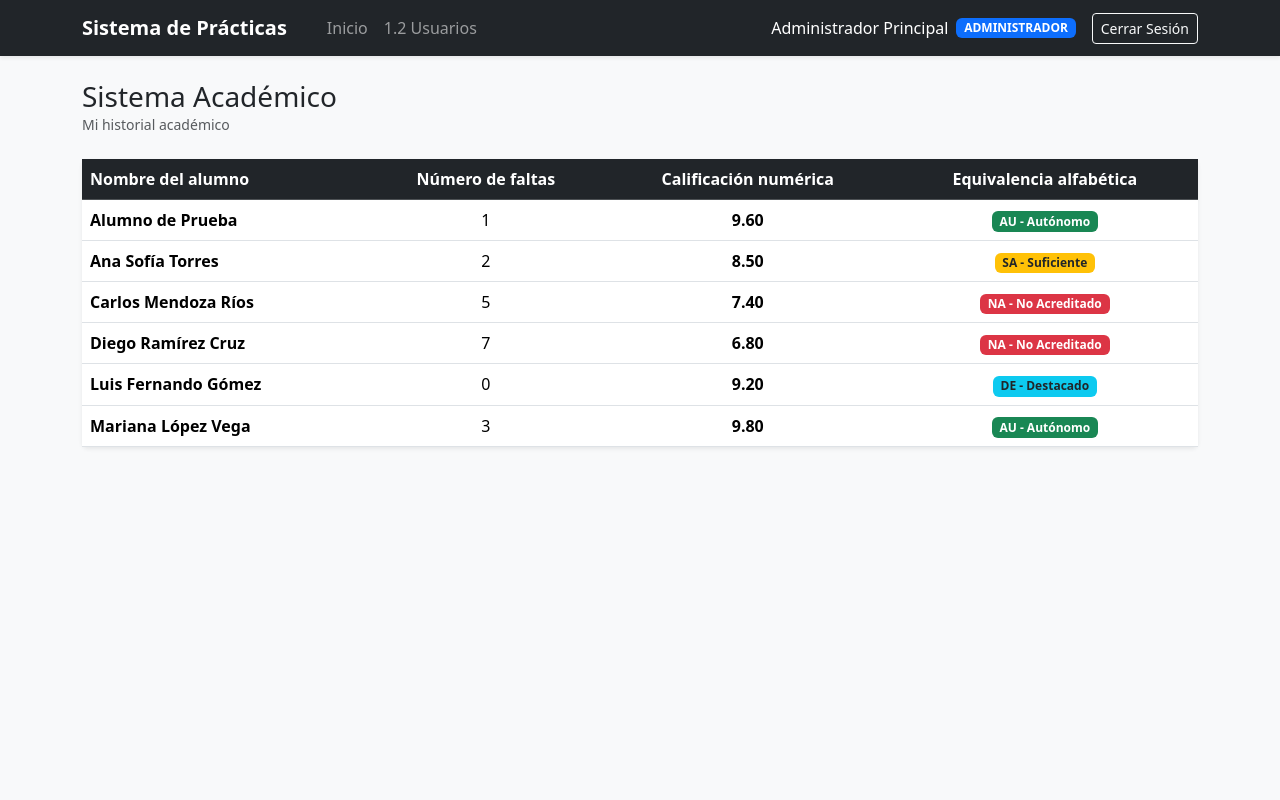
After one commit to 3vansalexis-droid/practicas-laravel, a Laravel app: page /academico in a window 1280 px wide. The commit adds this page. Run offline with Laravel 12, Linux system fonts and the light colour scheme; a user stored in the database is signed in; data comes from the database, SQL or seed files in the repository.

Commit message:
practica 1.3 sistema academico listoop

```diff
--- /dev/null
+++ b/app/Http/Controllers/AcademicoController.php
@@ -0,0 +1,120 @@
+<?php
+
+namespace App\Http\Controllers;
+
+use App\Models\RegistroAcademico;
+use App\Models\User;
+use Illuminate\Http\RedirectResponse;
+use Illuminate\Http\Request;
+use Illuminate\View\View;
+
+class AcademicoController extends Controller
+{
+    public function index(Request $request): View
+    {
+        $columnasPermitidas = ['nombre_alumno', 'calificacion', 'faltas'];
+
+        $ordenarPor = $request->get('ordenar_por', 'nombre_alumno');
+        $direccion = $request->get('direccion', 'asc');
+
+        if (! in_array($ordenarPor, $columnasPermitidas, true)) {
+            $ordenarPor = 'nombre_alumno';
+        }
+
+        if (! in_array($direccion, ['asc', 'desc'], true)) {
+            $direccion = 'asc';
+        }
+
+        $query = RegistroAcademico::query();
+
+        if (auth()->user()->role && auth()->user()->role->nombre === 'alumno') {
+            $query->where('user_id', auth()->id());
+        }
+
+        $registros = $query->orderBy($ordenarPor, $direccion)->get();
+
+        return view('academico.index', compact('registros', 'ordenarPor', 'direccion'));
+    }
+
+    public function create(): View
+    {
+        $alumnos = User::whereHas('role', function ($query) {
+            $query->where('nombre', 'alumno');
+        })->orderBy('name')->get();
+
+        return view('academico.create', compact('alumnos'));
+    }
+
+    public function store(Request $request): RedirectResponse
+    {
+        $datos = $request->validate([
+            'user_id' => ['nullable', 'exists:users,id'],
+            'nombre_alumno' => ['required', 'string', 'max:255'],
+            'faltas' => ['required', 'integer', 'min:0', 'max:100'],
+            'calificacion' => ['required', 'numeric', 'min:0', 'max:10'],
+        ], [
+            'user_id.exists' => 'La cuenta de alumno seleccionada no es válida.',
+            'nombre_alumno.required' => 'El nombre del alumno es obligatorio.',
+            'faltas.required' => 'El número de faltas es obligatorio.',
+            'faltas.integer' => 'Las faltas deben ser un número entero.',
+            'faltas.min' => 'Las faltas no pueden ser menores a 0.',
+            'faltas.max' => 'Las faltas no pueden superar 100.',
+            'calificacion.required' => 'La calificación es obligatoria.',
+            'calificacion.numeric' => 'La calificación debe ser un valor numérico.',
+            'calificacion.min' => 'La calificación mínima es 0.',
+            'calificacion.max' => 'La calificación máxima es 10.',
+        ]);
+
+        $datos['equivalencia'] = RegistroAcademico::calcularEquivalencia((float) $datos['calificacion']);
+
+        RegistroAcademico::create($datos);
+
+        return redirect()->route('academico.index')
+            ->with('success', 'Registro académico guardado correctamente.');
+    }
+
+    public function edit(RegistroAcademico $registro): View
+    {
+        $alumnos = User::whereHas('role', function ($query) {
+            $query->where('nombre', 'alumno');
+        })->orderBy('name')->get();
+
+        return view('academico.edit', compact('registro', 'alumnos'));
+    }
+
+    public function update(Request $request, RegistroAcademico $registro): RedirectResponse
+    {
+        $datos = $request->validate([
+            'user_id' => ['nullable', 'exists:users,id'],
+            'nombre_alumno' => ['required', 'string', 'max:255'],
+            'faltas' => ['required', 'integer', 'min:0', 'max:100'],
+            'calificacion' => ['required', 'numeric', 'min:0', 'max:10'],
+        ], [
+            'user_id.exists' => 'La cuenta de alumno seleccionada no es válida.',
+            'nombre_alumno.required' => 'El nombre del alumno es obligatorio.',
+            'faltas.required' => 'El número de faltas es obligatorio.',
+            'faltas.integer' => 'Las faltas deben ser un número entero.',
+            'faltas.min' => 'Las faltas no pueden ser menores a 0.',
+            'faltas.max' => 'Las faltas no pueden superar 100.',
+            'calificacion.required' => 'La calificación es obligatoria.',
+            'calificacion.numeric' => 'La calificación debe ser un valor numérico.',
+            'calificacion.min' => 'La calificación mínima es 0.',
+            'calificacion.max' => 'La calificación máxima es 10.',
+        ]);
+
+        $datos['equivalencia'] = RegistroAcademico::calcularEquivalencia((float) $datos['calificacion']);
+
+        $registro->update($datos);
+
+        return redirect()->route('academico.index')
+            ->with('success', 'Registro académico actualizado correctamente.');
+    }
+
+    public function destroy(RegistroAcademico $registro): RedirectResponse
+    {
+        $registro->delete();
+
+        return redirect()->route('academico.index')
+            ->with('success', 'Registro académico eliminado correctamente.');
+    }
+}
--- /dev/null
+++ b/app/Models/RegistroAcademico.php
@@ -0,0 +1,44 @@
+<?php
+
+namespace App\Models;
+
+use Illuminate\Database\Eloquent\Model;
+use Illuminate\Database\Eloquent\Relations\BelongsTo;
+
+class RegistroAcademico extends Model
+{
+    protected $table = 'registros_academicos';
+
+    protected $fillable = [
+        'user_id',
+        'nombre_alumno',
+        'faltas',
+        'calificacion',
+        'equivalencia',
+    ];
+
+    public function user(): BelongsTo
+    {
+        return $this->belongsTo(User::class);
+    }
+
+    /**
+     * Calcula la equivalencia alfabética de Universidad Tecnológica a partir de la calificación (0 a 10).
+     */
+    public static function calcularEquivalencia(float $calificacion): string
+    {
+        if ($calificacion < 8.0) {
+            return 'NA';
+        }
+
+        if ($calificacion < 9.0) {
+            return 'SA';
+        }
+
+        if ($calificacion < 9.5) {
+            return 'DE';
+        }
+
+        return 'AU';
+    }
+}
--- a/database/seeders/DatabaseSeeder.php
+++ b/database/seeders/DatabaseSeeder.php
@@ -74,5 +74,7 @@ class DatabaseSeeder extends Seeder
                 'role_id' => $roles[$datos['role']]->id,
             ]);
         }
+
+        $this->call(AcademicoSeeder::class);
     }
 }
--- /dev/null
+++ b/resources/views/academico/index.blade.php
@@ -0,0 +1,114 @@
+@extends('layouts.app')
+
+@section('title', 'Sistema Académico')
+
+@section('content')
+@php
+    $esProfesor = auth()->user()->role && auth()->user()->role->nombre === 'profesor';
+@endphp
+
+<div class="d-flex flex-wrap justify-content-between align-items-center gap-2 mb-4">
+    <div>
+        <h3 class="mb-0">Sistema Académico</h3>
+        <p class="text-muted small mb-0">
+            {{ $esProfesor ? 'Práctica 1.3 — Gestión de calificaciones, faltas y equivalencias' : 'Mi historial académico' }}
+        </p>
+    </div>
+
+    @if ($esProfesor)
+        <a href="{{ route('academico.create') }}" class="btn btn-primary">
+            Registrar Alumno
+        </a>
+    @endif
+</div>
+
+@if ($esProfesor)
+    <div class="card shadow-sm border-0 mb-3">
+        <div class="card-body py-3">
+            <form action="{{ route('academico.index') }}" method="GET" class="row g-2 align-items-end">
+                <div class="col-md-5">
+                    <label for="ordenar_por" class="form-label small fw-semibold mb-1">Ordenar por</label>
+                    <select id="ordenar_por" name="ordenar_por" class="form-select form-select-sm">
+                        <option value="nombre_alumno" @selected($ordenarPor === 'nombre_alumno')>Nombre del alumno</option>
+                        <option value="calificacion" @selected($ordenarPor === 'calificacion')>Calificación</option>
+                        <option value="faltas" @selected($ordenarPor === 'faltas')>Número de faltas</option>
+                    </select>
+                </div>
+
+                <div class="col-md-4">
+                    <label for="direccion" class="form-label small fw-semibold mb-1">Dirección</label>
+                    <select id="direccion" name="direccion" class="form-select form-select-sm">
+                        <option value="asc" @selected($direccion === 'asc')>Ascendente (A-Z / Menor a mayor)</option>
+                        <option value="desc" @selected($direccion === 'desc')>Descendente (Z-A / Mayor a menor)</option>
+                    </select>
+                </div>
+
+                <div class="col-md-3 d-flex gap-2">
+                    <button type="submit" class="btn btn-dark btn-sm flex-grow-1">Aplicar orden</button>
+                    <a href="{{ route('academico.index') }}" class="btn btn-outline-secondary btn-sm">Limpiar</a>
+                </div>
+            </form>
+        </div>
+    </div>
+@endif
+
+<div class="card shadow-sm border-0">
+    <div class="card-body p-0">
+        <div class="table-responsive">
+            <table class="table table-hover align-middle mb-0">
+                <thead class="table-dark">
+                    <tr>
+                        <th>Nombre del alumno</th>
+                        <th class="text-center">Número de faltas</th>
+                        <th class="text-center">Calificación numérica</th>
+                        <th class="text-center">Equivalencia alfabética</th>
+                        @if ($esProfesor)
+                            <th class="text-end">Acciones</th>
+                        @endif
+                    </tr>
+                </thead>
+                <tbody>
+                    @forelse ($registros as $registro)
+                        <tr>
+                            <td class="fw-semibold">{{ $registro->nombre_alumno }}</td>
+                            <td class="text-center">{{ $registro->faltas }}</td>
+                            <td class="text-center fw-bold">{{ number_format((float) $registro->calificacion, 2) }}</td>
+                            <td class="text-center">
+                                <x-equivalencia-badge :equivalencia="$registro->equivalencia" />
+                            </td>
+                            @if ($esProfesor)
+                                <td class="text-end">
+                                    <div class="d-inline-flex gap-1">
+                                        <a href="{{ route('academico.edit', $registro) }}" class="btn btn-sm btn-outline-warning">
+                                            Editar
+                                        </a>
+
+                                        <form
+                                            action="{{ route('academico.destroy', $registro) }}"
+                                            method="POST"
+                                            class="d-inline"
+                                            onsubmit="return confirm('¿Deseas eliminar el registro académico de {{ $registro->nombre_alumno }}?');"
+                                        >
+                                            @csrf
+                                            @method('DELETE')
+                                            <button type="submit" class="btn btn-sm btn-outline-danger">
+                                                Eliminar
+                                            </button>
+                                        </form>
+                                    </div>
+                                </td>
+                            @endif
+                        </tr>
+                    @empty
+                        <tr>
+                            <td colspan="{{ $esProfesor ? 5 : 4 }}" class="text-center text-muted py-4">
+                                No se encontraron registros académicos.
+                            </td>
+                        </tr>
+                    @endforelse
+                </tbody>
+            </table>
+        </div>
+    </div>
+</div>
+@endsection
--- /dev/null
+++ b/resources/views/components/equivalencia-badge.blade.php
@@ -0,0 +1,14 @@
+@props(['equivalencia'])
+
+@php
+    $config = match ($equivalencia) {
+        'AU' => ['clase' => 'bg-success', 'texto' => 'AU - Autónomo'],
+        'DE' => ['clase' => 'bg-info text-dark', 'texto' => 'DE - Destacado'],
+        'SA' => ['clase' => 'bg-warning text-dark', 'texto' => 'SA - Suficiente'],
+        default => ['clase' => 'bg-danger', 'texto' => 'NA - No Acreditado'],
+    };
+@endphp
+
+<span {{ $attributes->merge(['class' => 'badge ' . $config['clase']]) }}>
+    {{ $config['texto'] }}
+</span>
--- a/resources/views/layouts/app.blade.php
+++ b/resources/views/layouts/app.blade.php
@@ -24,6 +24,13 @@
                         <li class="nav-item">
                             <a class="nav-link {{ request()->routeIs('usuarios.*') ? 'active' : '' }}" href="{{ route('usuarios.index') }}">
                                 1.2 Usuarios
+                            </a>
+                        </li>
+                    @endif
+                    @if (in_array(auth()->user()->role->nombre ?? '', ['profesor', 'alumno'], true))
+                        <li class="nav-item">
+                            <a class="nav-link {{ request()->routeIs('academico.*') ? 'active' : '' }}" href="{{ route('academico.index') }}">
+                                1.3 Académico
                             </a>
                         </li>
                     @endif
--- a/routes/web.php
+++ b/routes/web.php
@@ -1,5 +1,6 @@
 <?php
 
+use App\Http\Controllers\AcademicoController;
 use App\Http\Controllers\AuthController;
 use App\Http\Controllers\UserController;
 use Illuminate\Support\Facades\Auth;
@@ -50,4 +51,18 @@ Route::middleware('auth')->group(function () {
         Route::patch('/usuarios/{id}/restaurar', [UserController::class, 'restore'])->name('usuarios.restore');
         Route::delete('/usuarios/{id}/permanente', [UserController::class, 'forceDelete'])->name('usuarios.forceDelete');
     });
+
+    // Práctica 1.3 - Sistema Académico (Profesor y Alumno)
+    Route::middleware('role:profesor,alumno')->group(function () {
+        Route::get('/academico', [AcademicoController::class, 'index'])->name('academico.index');
+    });
+
+    // Práctica 1.3 - Gestión de registros académicos (Solo Profesor)
+    Route::middleware('role:profesor')->group(function () {
+        Route::get('/academico/crear', [AcademicoController::class, 'create'])->name('academico.create');
+        Route::post('/academico', [AcademicoController::class, 'store'])->name('academico.store');
+        Route::get('/academico/{registro}/editar', [AcademicoController::class, 'edit'])->name('academico.edit');
+        Route::put('/academico/{registro}', [AcademicoController::class, 'update'])->name('academico.update');
+        Route::delete('/academico/{registro}', [AcademicoController::class, 'destroy'])->name('academico.destroy');
+    });
 });
```
Also changed, not shown: database/seeders/AcademicoSeeder.php (added, +67 -0 lines), resources/views/academico/create.blade.php (added, +102 -0 lines), resources/views/academico/edit.blade.php (added, +103 -0 lines), resources/views/dashboard.blade.php (+21 -0 lines), database/migrations/2026_01_01_000003_create_registros_academicos_table.php (added).
